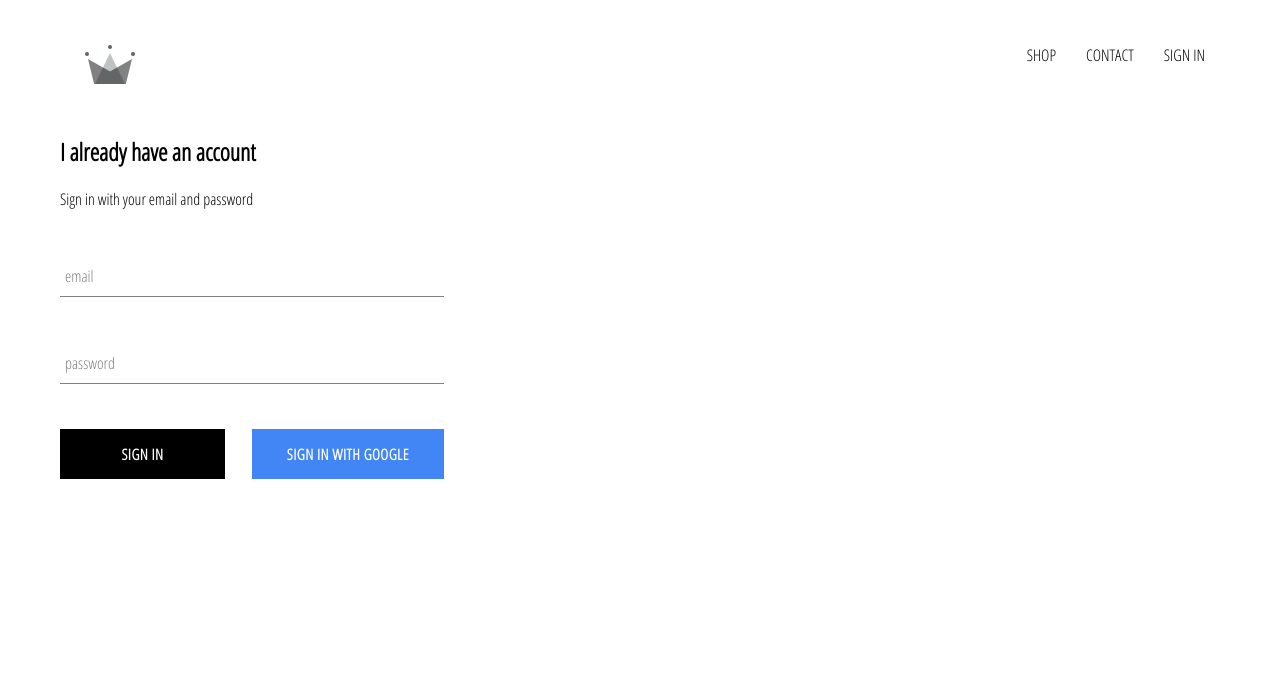
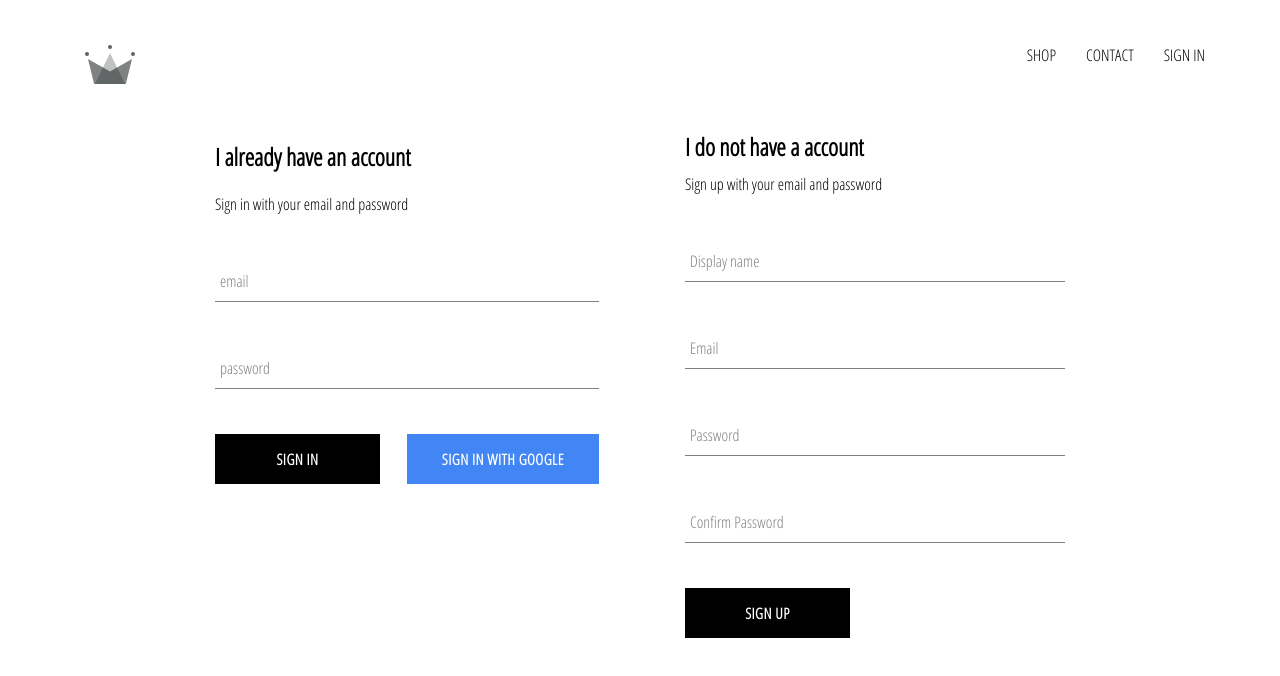
Before and after one commit to MatthausZillig/react-ecommerce, a React (Create React App) app: page /signin in a window 1280 px wide. Shown: the top 676 px of the page. Built offline with nearby package versions, Linux system fonts and the light colour scheme; no server answers.

Commit message:
implemented firebase utils, included ability to store authenticated user into our firestore database

```diff
--- a/src/App.js
+++ b/src/App.js
@@ -4,7 +4,7 @@
 import ShopPage from './pages/shop/shop.component'
 import SignInAndSignUpPage from './pages/sign-in-and-sign-up/sign-in-and-sign-up.component'
 import Header from './components/header/header.component'
-import { auth } from './firebase/firebase.utils'
+import { auth, createUserProfileDocument } from './firebase/firebase.utils'
 import './App.css'
 
 class App extends React.Component {
@@ -19,11 +19,25 @@
   unsubscribeFromAuth = null
 
   componentDidMount() {
-    this.unsubscribeFromAuth = auth.onAuthStateChanged(user => {
-      this.setState({
-        currentUser: user
-      })
-      console.log('user: ', user)
+    this.unsubscribeFromAuth = auth.onAuthStateChanged(async userAuth => {
+      if (userAuth) {
+        const userRef = await createUserProfileDocument(userAuth)
+
+        userRef.onSnapshot(snapShot => {
+          this.setState({
+            currentUser: {
+              id: snapShot.id,
+              ...snapShot.data()
+            }
+          })
+        })
+      }
+      this.setState(
+        {
+          currentUser: userAuth
+        },
+        () => console.log(this.state)
+      )
     })
   }
 
--- /dev/null
+++ b/src/components/sign-up/sign-up.component.jsx
@@ -0,0 +1,92 @@
+import React from 'react'
+import FormImput from '../../components/form-input/form-input.component'
+import CustomButton from '../../components/custom-button/custom-button.components'
+import { auth, createUserProfileDocument } from '../../firebase/firebase.utils'
+import './sign-up.styles.scss'
+
+class SignUp extends React.Component {
+  constructor() {
+    super()
+    this.state = {
+      displayName: '',
+      email: '',
+      password: '',
+      confirmPassword: ''
+    }
+  }
+
+  handleSubmit = async event => {
+    event.preventDefault()
+    const { displayName, email, password, confirmPassword } = this.state
+
+    if (password !== confirmPassword) {
+      alert('passwords don´t match')
+      return
+    }
+    try {
+      const { user } = await auth.createUserWithEmailAndPassword(email, password)
+
+      await createUserProfileDocument(user, { displayName })
+      this.setState({
+        displayName: '',
+        email: '',
+        password: '',
+        confirmPassword: ''
+      })
+    } catch (error) {
+      console.error(error)
+    }
+  }
+
+  handleChange = event => {
+    const { name, value } = event.target
+    this.setState({ [name]: value })
+  }
+
+  render() {
+    const { displayName, email, password, confirmPassword } = this.state
+    return (
+      <div className="sign-up">
+        <h2 className="title">I do not have a account</h2>
+        <span>Sign up with your email and password</span>
+        <form className="sign-up-form" onSubmit={this.handleSubmit}>
+          <FormImput
+            type="text"
+            name="displayName"
+            value={displayName}
+            onChange={this.handleChange}
+            label="Display name"
+            required
+          />
+
+          <FormImput
+            type="email"
+            name="email"
+            value={email}
+            onChange={this.handleChange}
+            label="Email"
+            required
+          />
+          <FormImput
+            type="password"
+            name="password"
+            value={password}
+            onChange={this.handleChange}
+            label="Password"
+            required
+          />
+          <FormImput
+            type="password"
+            name="confirmPassword"
+            value={confirmPassword}
+            onChange={this.handleChange}
+            label="Confirm Password"
+          />
+          <CustomButton type="submit">SIGN UP</CustomButton>
+        </form>
+      </div>
+    )
+  }
+}
+
+export default SignUp
--- /dev/null
+++ b/src/components/sign-up/sign-up.styles.scss
@@ -0,0 +1,9 @@
+.sign-up {
+  display: flex;
+  flex-direction: column;
+  width: 380px;
+
+  .title {
+    margin: 10px 0;
+  }
+}
--- a/src/firebase/firebase.utils.js
+++ b/src/firebase/firebase.utils.js
@@ -13,6 +13,32 @@
   measurementId: 'G-SQ45W6HP60'
 }
 
+export const createUserProfileDocument = async (userAuth, additionalData) => {
+  if (!userAuth) return
+
+  const userRef = firestore.doc(`users/${userAuth.uid}`)
+
+  const snapShot = await userRef.get()
+
+  if (!snapShot.exists) {
+    const { displayName, email } = userAuth
+    const createdAt = new Date()
+
+    try {
+      await userRef.set({
+        displayName,
+        email,
+        createdAt,
+        ...additionalData
+      })
+    } catch (error) {
+      console.warn('error creating user', error.message)
+    }
+  }
+
+  return userRef
+}
+
 firebase.initializeApp(config)
 export const auth = firebase.auth()
 export const firestore = firebase.firestore()
--- a/src/pages/sign-in-and-sign-up/sign-in-and-sign-up.component.jsx
+++ b/src/pages/sign-in-and-sign-up/sign-in-and-sign-up.component.jsx
@@ -1,10 +1,12 @@
 import React from 'react'
 import SignIn from '../../components/sign-in/sign-in.component'
+import SignUp from '../../components/sign-up/sign-up.component'
 import './sign-in-and-sign-up.styles.scss'
 
 const SignInAndSignUpPage = () => (
   <div className="sign-in-and-sign-up">
     <SignIn />
+    <SignUp />
   </div>
 )
 
--- a/src/pages/sign-in-and-sign-up/sign-in-and-sign-up.styles.scss
+++ b/src/pages/sign-in-and-sign-up/sign-in-and-sign-up.styles.scss
@@ -0,0 +1,6 @@
+.sign-in-and-sign-up {
+  width: 850px;
+  display: flex;
+  justify-content: space-between;
+  margin: 30px auto;
+}
```
Also changed, not shown: 1 other file (tests, documents, lock files or other folders).
